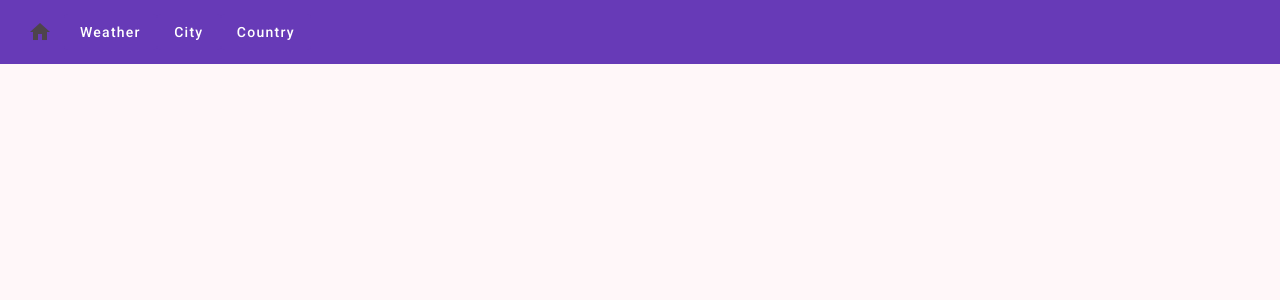
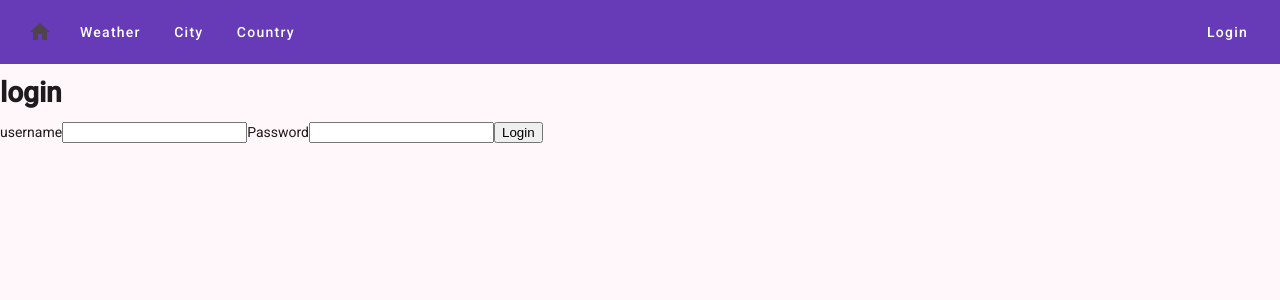
Before and after one commit to RovanIce/comp584MGClient, an Angular app: page /login in a window 1280 px wide. Before the commit this address led to /. Shown: the top 300 px of the page. Built offline with nearby package versions, Linux system fonts and the light colour scheme.

Commit message:
12/5/2025

```diff
--- a/src/app/app.routes.ts
+++ b/src/app/app.routes.ts
@@ -4,11 +4,13 @@
 import { City } from './city/city';
 import { Country } from './country/country';
 import { CountryPopulation } from './country-population/country-population';
+import { Login } from './auth/login';
 
 export const routes: Routes = [
     {path: '', component: Home,pathMatch: 'full'},
     {path: 'weather', component: Weather},
     {path: 'city', component: City},
     {path: 'country', component:Country},
-    {path: 'country-population/:id', component: CountryPopulation}
+    {path: 'country-population/:id', component: CountryPopulation},
+    {path: 'login',component:Login}
 ];
--- /dev/null
+++ b/src/app/auth/auth-interceptor-interceptor.ts
@@ -0,0 +1,5 @@
+import { HttpInterceptorFn } from '@angular/common/http';
+
+export const authInterceptorInterceptor: HttpInterceptorFn = (req, next) => {
+  return next(req);
+};
--- a/src/app/auth/auth-service.ts
+++ b/src/app/auth/auth-service.ts
@@ -1,8 +1,29 @@
 import { Injectable } from '@angular/core';
+import { LoginRequest } from './login-request';
+import { LoginResponse } from './login-response';
+import { Observable } from 'rxjs/internal/Observable';
+import { HttpClient } from '@angular/common/http';
+import { environment } from '../../environments/environment';
+import { tap } from 'rxjs';
 
 @Injectable({
   providedIn: 'root'
 })
 export class AuthService {
-
+  private token = 'auth_token';
+  constructor(private http: HttpClient){}
+  Login(Loginrequest:LoginRequest):Observable<LoginResponse>{
+    return this.http.post<LoginResponse>(environment.apiurl + "api/Admin",Loginrequest)
+    .pipe(tap(response=>{
+      if(response.sucess){
+        localStorage.setItem(this.token,response.token);
+      }
+    }));
+  }
+  Logout(){
+    localStorage.removeItem(this.token);
+  }
+  IsAuthenticated():boolean{
+    return localStorage.getItem(this.token)!=null;
+  }
 }
--- a/src/app/auth/auth.html
+++ /dev/null
@@ -1 +0,0 @@
-<p>auth works!</p>
--- a/src/app/auth/login.html
+++ b/src/app/auth/login.html
@@ -1 +1,12 @@
-<p>login works!</p>
+<div>
+    <h1>login</h1>
+    <form [formGroup]="form" (ngSubmit)="onSubmit()">
+        <label>username</label>
+        <input type="text" name ="userName" formControlName ="userName">
+
+        <label>Password</label>
+        <input type="password" name ="password" formControlName = "password">
+
+        <button type="submit">Login</button>
+    </form>
+</div>
--- a/src/app/auth/login.ts
+++ b/src/app/auth/login.ts
@@ -1,11 +1,38 @@
-import { Component } from '@angular/core';
+import { Component, OnInit } from '@angular/core';
+import { FormControl, ReactiveFormsModule, UntypedFormControl, UntypedFormGroup, Validators } from '@angular/forms';
+import { AuthService } from './auth-service';
+import { LoginRequest } from './login-request';
 
 @Component({
   selector: 'app-login',
-  imports: [],
+  imports: [ReactiveFormsModule],
   templateUrl: './login.html',
   styleUrl: './login.scss'
 })
-export class Login {
+export class Login implements OnInit {
+ constructor(private authService: AuthService){
+ }
+ form!: UntypedFormGroup;
+ ngOnInit(): void {
+   this.form = new UntypedFormGroup({
+    userName: new FormControl('',Validators.required),
+    password: new FormControl('',Validators.required)
+   });
+ }
+ onSubmit(): void{
+    let loginrequest = <LoginRequest>{
+      userName: this.form.controls['userName'].value,
+      password: this.form.controls['password'].value
+    }
+    this.authService.Login(loginrequest).subscribe({
+      next: result => {
+        console.log(result);
+      },
+      error: result =>{
+        console.log("Error" + result);
+      }
+    })
+
+ }
 
 }
--- a/src/app/nav-bar/nav-bar.html
+++ b/src/app/nav-bar/nav-bar.html
@@ -3,8 +3,15 @@
 <button mat-icon-button [routerLink]="['/']">
         <mat-icon>home</mat-icon>
     </button>
-<a mat-flat-button color="primary" [routerLink]="['/weather']">Weather</a>
-<a mat-flat-button color="primary" [routerLink]="['/city']">City</a>
-<a mat-flat-button color="primary" [routerLink]="['/country']">Country</a>
+    <a mat-flat-button color="primary" [routerLink]="['/weather']">Weather</a>
+    <a mat-flat-button color="primary" [routerLink]="['/city']">City</a>
+    <a mat-flat-button color="primary" [routerLink]="['/country']">Country</a>
+    <span class="separator"></span>
+    @if(authservice.IsAuthenticated()){
+        <a mat-flat-button color="primary" (click)="authservice.Logout()">Logout</a>
+    }
+    @else {
+        <a mat-flat-button color="primary" [routerLink]="['/login']">Login</a>
+    }
 </mat-toolbar>
 </header>
--- a/src/app/nav-bar/nav-bar.scss
+++ b/src/app/nav-bar/nav-bar.scss
@@ -0,0 +1,25 @@
+.container {
+  padding: 5px 10px;
+}
+a.navbar-brand {
+    white-space: normal;
+    text-align: center;
+    word-break: break-all;
+  }
+
+  html {
+    font-size: 14px;
+  }
+  @media (min-width: 768px) {
+    html {
+      font-size: 16px;
+    }
+  }
+
+  .box-shadow {
+    box-shadow: 0 .25rem .75rem rgba(0, 0, 0, .05);
+  }
+
+  .separator {
+    flex: 1 1 auto;
+}
--- a/src/app/nav-bar/nav-bar.ts
+++ b/src/app/nav-bar/nav-bar.ts
@@ -3,6 +3,7 @@
 import { MatToolbar } from '@angular/material/toolbar';
 import { MatIconModule } from '@angular/material/icon';
 import { MatButtonModule } from '@angular/material/button';
+import { AuthService } from '../auth/auth-service';
 
 @Component({
   selector: 'app-nav-bar',
@@ -15,5 +16,7 @@
   styleUrl: './nav-bar.scss'
 })
 export class NavBar {
+  constructor(public authservice:AuthService){
 
+  }
 }
```
Also changed, not shown: src/app/auth/auth.ts (deleted, +0 -11 lines), src/app/auth/auth.scss (deleted), 2 other files (tests, documents, lock files or other folders).
